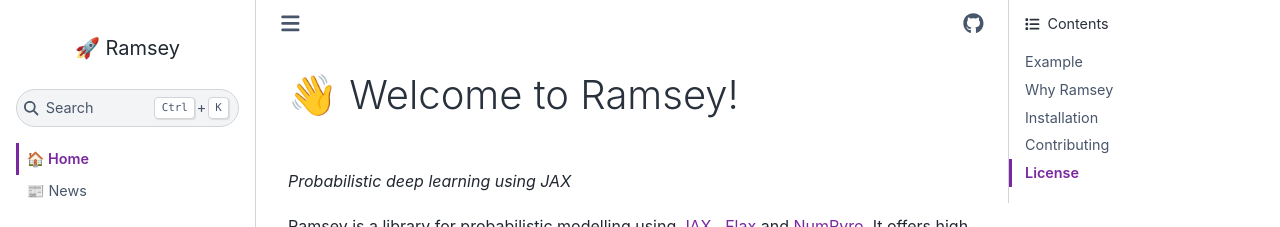
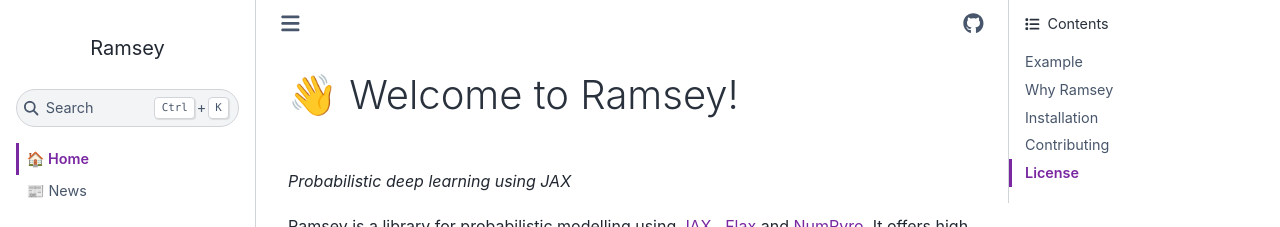
Before and after one commit to ramsey-devs/ramsey, a Sphinx documentation site: the page built from docs/index.rst, in a window 1280 px wide. Shown: the top 227 px of the page. Built offline with Sphinx 7.4.7 and the Sphinx Book theme 1.1.4, drawn with Linux system fonts in a browser that asks for light colours.

Commit message:
Revert: Move to Mkdocs

```diff
--- a/docs/conf.py
+++ b/docs/conf.py
@@ -48,10 +48,7 @@
     "use_repository_button": True,
     "use_download_button": False,
     "use_fullscreen_button": False,
-    "extra_navbar": "",
     "launch_buttons": {"colab_url": "https://colab.research.google.com"},
 }
 
-html_title = " 🚀 Ramsey"
-
-pygments_style= "emacs"
+html_title = "Ramsey"
```
